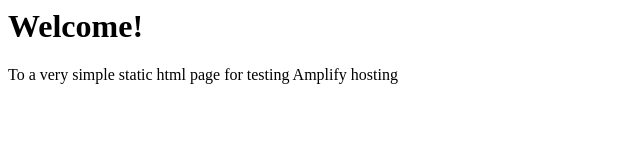
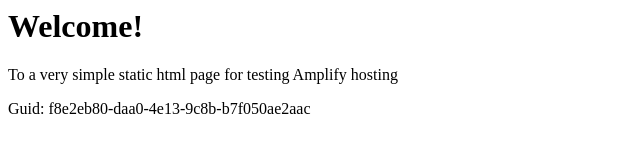
Before and after one commit to aws-aemilia-hkg/Github-PR-Commit-Integration-Test-DoNotTouch-GitH-MJCD6L4M-v1-preprod-ap-east-1, a website: page src/index.html in a window 1280 px wide. Shown: the whole page, without its empty margins (0-640 px from the left). Drawn offline with Linux system fonts and the light colour scheme.

Commit message:
commit from integ tests

```diff
--- a/src/index.html
+++ b/src/index.html
@@ -1,3 +1,5 @@
+
+
 <html lang="en">
 
 <head>
@@ -10,6 +12,6 @@
 <body>
     <h1>Welcome!</h1>
     <p>To a very simple static html page for testing Amplify hosting</p>
-</body>
+    <p>Guid: f8e2eb80-daa0-4e13-9c8b-b7f050ae2aac</p></body>
 
 </html>
```
